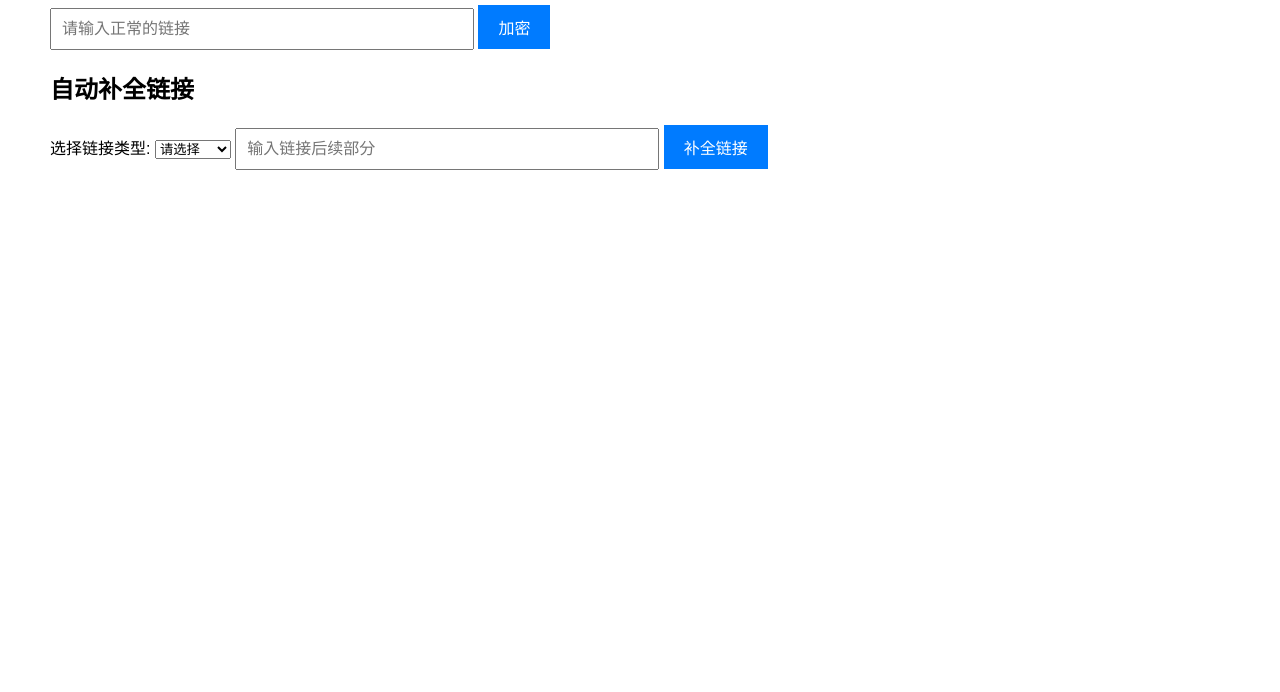
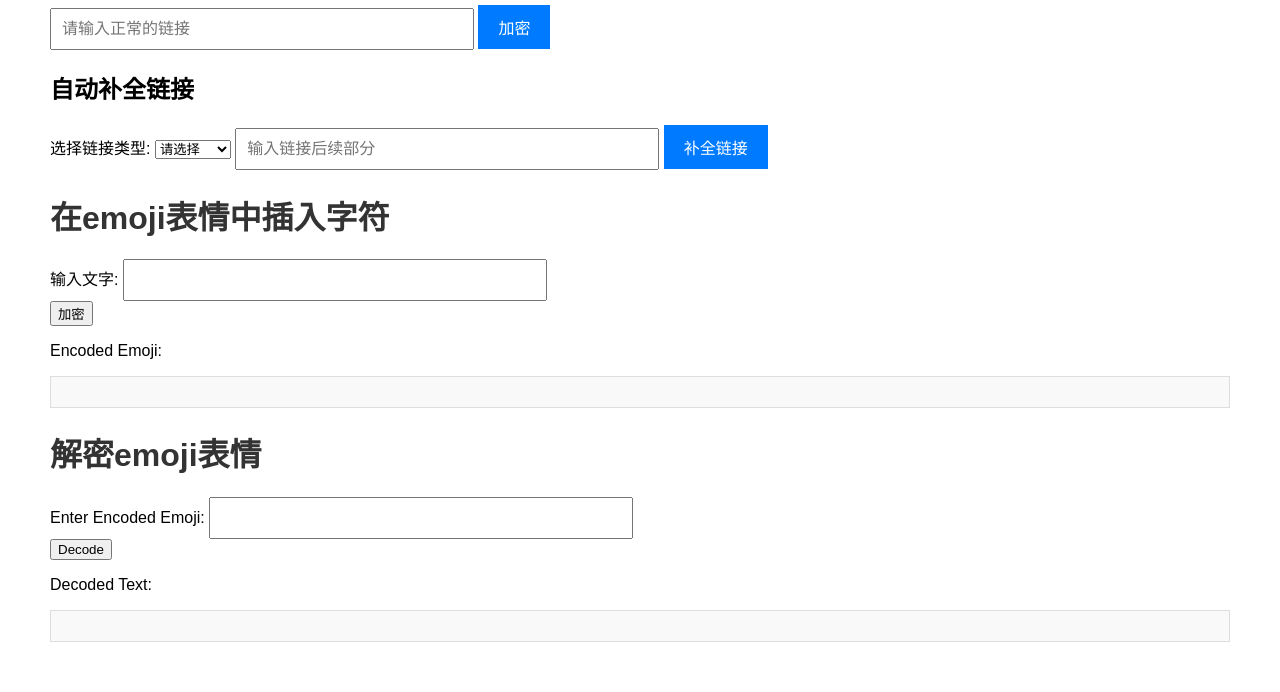
Before and after one commit to scnu001/link, a Flask app: page / in a window 1280 px wide. Shown: the part 246-938 px from the top of the page. Before the commit the page ends 416 px from the top, so only its background shows below. Run offline with Flask 3, Linux system fonts and the light colour scheme.

Commit message:
加入emoji加密解密功能

```diff
--- a/templates/index.html
+++ b/templates/index.html
@@ -69,6 +69,28 @@
         </div>
     </div>
 
+    <h1>在emoji表情中插入字符</h1>
+    <div>
+        <label for="text-input">输入文字:</label>
+        <input type="text" id="text-input">
+    </div>
+
+    <button onclick="handleEncode()">加密</button>
+    <div>
+        <p>Encoded Emoji:</p>
+        <div id="encoded-emoji" style="background-color: #f9f9f9; border: 1px solid #ddd; padding: 15px; margin-top: 10px;"></div>
+    </div>
+    <h1>解密emoji表情</h1>
+    <div>
+        <label for="encoded-emoji-input">Enter Encoded Emoji:</label>
+        <input type="text" id="encoded-emoji-input">
+    </div>
+    <button onclick="handleDecode()">Decode</button>
+    <div>
+        <p>Decoded Text:</p>
+        <div id="decoded-text" style="background-color: #f9f9f9; border: 1px solid #ddd; padding: 15px; margin-top: 10px;"></div>
+    </div>
+
     <script>
         function copyToClipboard(text) {
             var textArea = document.createElement("textarea");
@@ -112,6 +134,58 @@
             alert('请选择链接类型并输入链接后续部分。');
         }
     }
+    // 定义一个包含多个emoji的数组
+    const emojis = ['😀', '😂', '🤣', '😍', '🥰', '😎', '🤓', '😡', '😱', '🤯'];
+
+    // 获取一个随机的emoji
+    function getRandomEmoji() {
+    const randomIndex = Math.floor(Math.random() * emojis.length);
+    return emojis[randomIndex];
+    }
+
+    function textToBinary(text) {
+    return Array.from(text).map(char => char.charCodeAt(0).toString(2).padStart(8, '0')).join('');
+    }
+
+    function binaryToZwj(binaryString) {
+    const zwjMap = {'0': '\u200C', '1': '\u200D'};
+    return binaryString.split('').map(bit => zwjMap[bit]).join('');
+    }
+
+    function zwjToBinary(zwjString) {
+    const zwjMap = {'\u200C': '0', '\u200D': '1'};
+    return zwjString.split('').map(char => zwjMap[char] || '').join('');
+    }
+
+    function binaryToText(binaryString) {
+    return binaryString.match(/.{1,8}/g).map(byte => String.fromCharCode(parseInt(byte, 2))).join('');
+}
+
+    function encodeTextInEmoji(text) {
+    const binaryString = textToBinary(text);
+    const zwjString = binaryToZwj(binaryString);
+    const emoji = getRandomEmoji();
+    return emoji + zwjString;
+    }
+
+    function decodeTextFromEmoji(encodedEmoji) {
+    const zwjString = encodedEmoji.split('').filter(char => char === '\u200C' || char === '\u200D').join('');
+    const binaryString = zwjToBinary(zwjString);
+    return binaryToText(binaryString);
+    }
+
+// 在页面上显示编码和解码的结果
+    function handleEncode() {
+    const text = document.getElementById('text-input').value;
+    const encodedEmoji = encodeTextInEmoji(text);
+    document.getElementById('encoded-emoji').textContent = encodedEmoji;
+    }
+
+    function handleDecode() {
+    const encodedEmoji = document.getElementById('encoded-emoji-input').value;
+    const decodedText = decodeTextFromEmoji(encodedEmoji);
+    document.getElementById('decoded-text').textContent = decodedText;
+    }
     </script>
 </body>
 </html>
```
